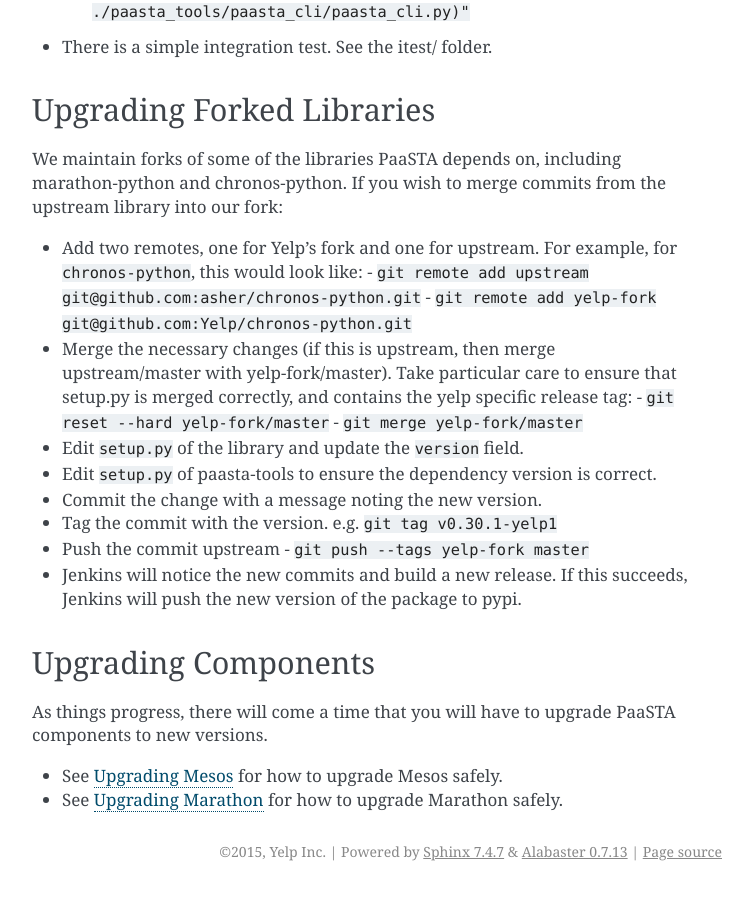
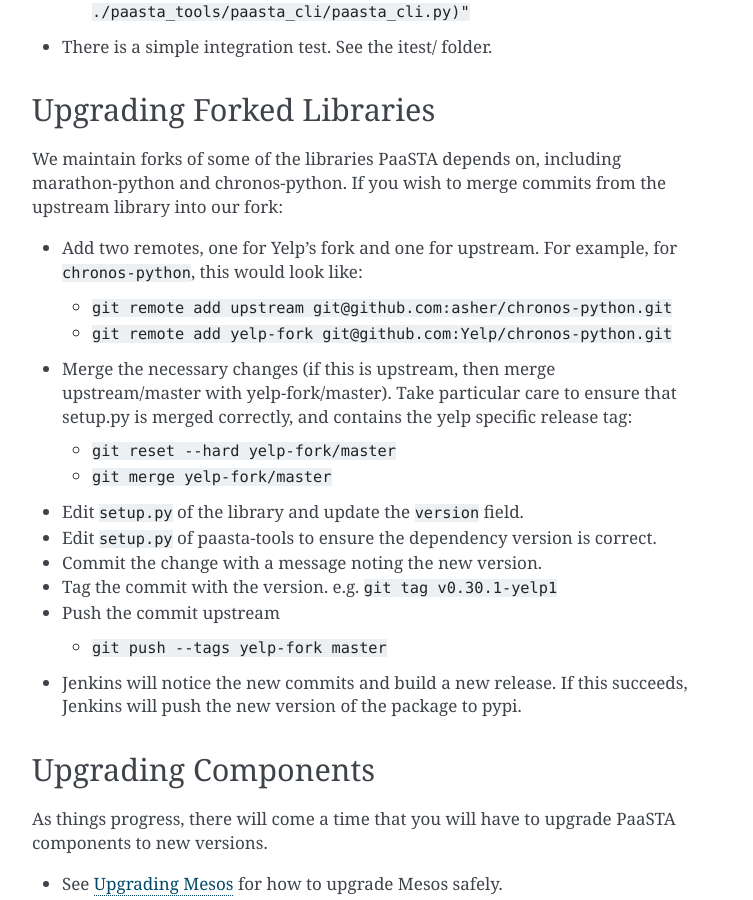
Before and after one commit to Yelp/paasta, a Sphinx documentation site: the page built from docs/source/contributing.rst, in a window 1280 px wide and 900 px high, scrolled down 933 px. Shown: the whole window, without its empty margins (388-1141 px from the left). Built offline with Sphinx 7.4.7, drawn with Linux system fonts in a browser that asks for light colours; pages that are not in the unit, such as notebooks, are missing from menus.

Commit message:
fix formatting in upgrading forked libraries section

```diff
--- a/docs/source/contributing.rst
+++ b/docs/source/contributing.rst
@@ -46,20 +46,24 @@
 If you wish to merge commits from the upstream library into our fork:
 
 * Add two remotes, one for Yelp's fork and one for upstream. For example, for ``chronos-python``, this would look like:
-  - ``git remote add upstream git@github.com:asher/chronos-python.git``
-  - ``git remote add yelp-fork git@github.com:Yelp/chronos-python.git``
+
+  * ``git remote add upstream git@github.com:asher/chronos-python.git``
+  * ``git remote add yelp-fork git@github.com:Yelp/chronos-python.git``
 
 * Merge the necessary changes (if this is upstream, then merge upstream/master with yelp-fork/master). Take particular
   care to ensure that setup.py is merged correctly, and contains the yelp specific release tag:
-  - ``git reset --hard yelp-fork/master``
-  - ``git merge yelp-fork/master``
+
+  * ``git reset --hard yelp-fork/master``
+  * ``git merge yelp-fork/master``
 
 * Edit ``setup.py`` of the library and update the ``version`` field.
 * Edit ``setup.py`` of paasta-tools to ensure the dependency version is correct.
 * Commit the change with a message noting the new version.
 * Tag the commit with the version. e.g. ``git tag v0.30.1-yelp1``
 * Push the commit upstream
-  - ``git push --tags yelp-fork master``
+
+  * ``git push --tags yelp-fork master``
+
 * Jenkins will notice the new commits and build a new release. If this succeeds, Jenkins will push the new version of the package to pypi.
 
 Upgrading Components
```
